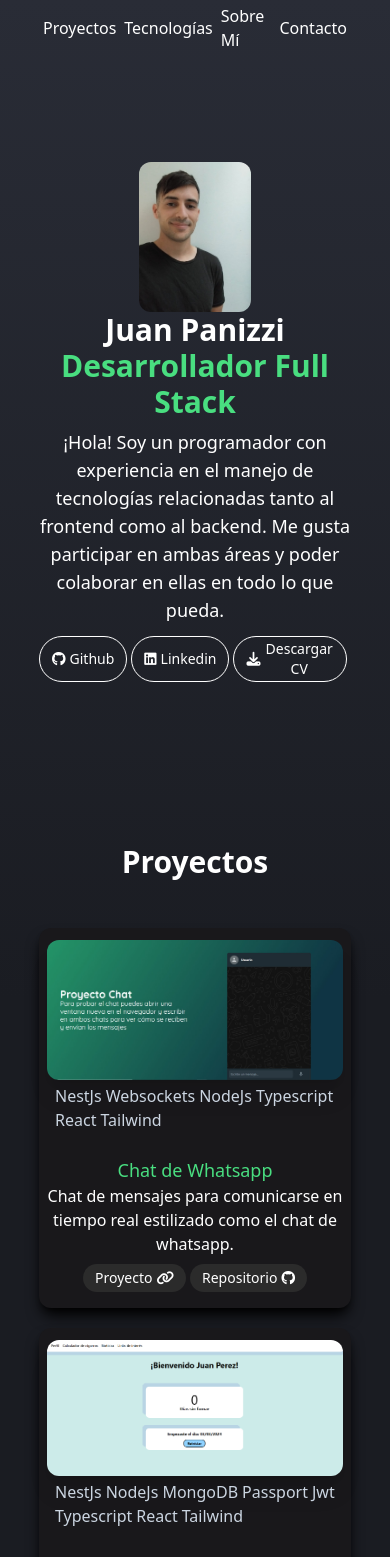
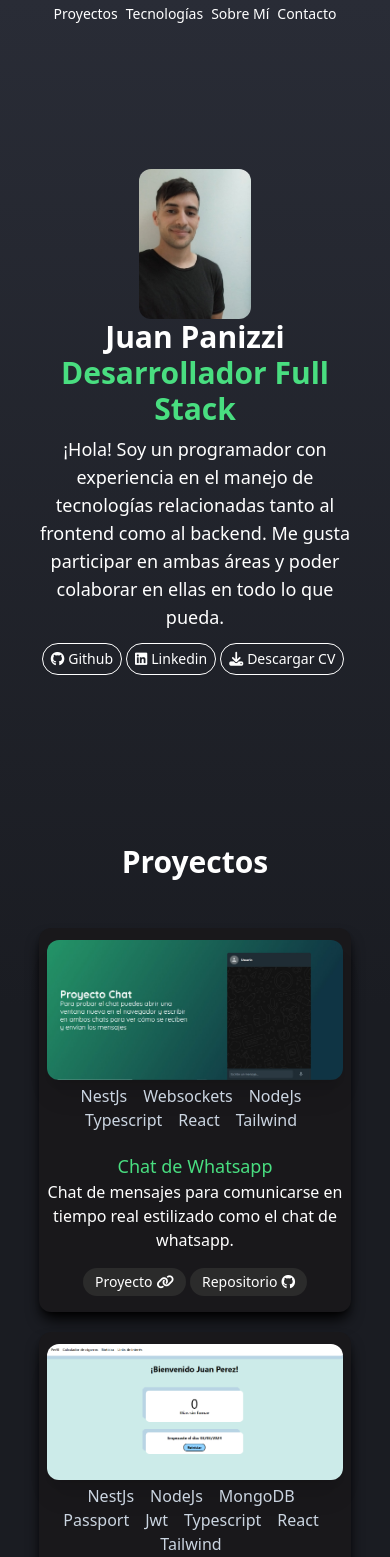
Before and after one commit to JuanPanizzi/Portfolio, a React (Vite) app: page / in a window 390 px wide. Shown: the top 1557 px of the page. Built offline with nearby package versions, Linux system fonts and the light colour scheme.

Commit message:
responsive styles added

```diff
--- a/src/Components/CardProyects.tsx
+++ b/src/Components/CardProyects.tsx
@@ -9,25 +9,25 @@ export const CardProyects = ({title, image, description, technologies, urlDeploy
     src={image}
     className="w-full   mx-auto mt-1 rounded-xl shadow-xl transition "
   />
-<div className='ml-2 mt-1 mb-6'>
-  <ul className='flex flex-wrap  text-slate-300'>
+<div className='ml-2 mt-1 mb-5 '>
+  <ul className='flex flex-wrap justify-center md:justify-start text-slate-300'>
     {
       technologies.map((tech, index)=> (
-        <li key={index} className='mr-1 text-base md:text-lg '>{tech}</li>
+        <li key={index} className='mr-4 text-base md:text-base md:mr-3 '>{tech}</li>
       ))
     }
   </ul>
 </div>
 
-  <div className="md:ml-2">
+  <div className="md:ml-2 mb-auto pb-2 md:pb-4 ">
       <h3 className="text-lg font-medium md:text-2xl md:text-left text-green-1">{title}</h3>
 
-    <p className=" text-base md:text-lg md:mt-2 md:mb-5 md:text-left">
+    <p className=" text-base md:text-lg md:mt-2  md:text-left">
       {description}
     </p>
   </div>
 
-    <div className='w-full flex justify-center items-center md:justify-start mt-auto md:pb-2  py-2 '>
+    <div className=' md:pl-2 w-full flex justify-center md:flex-wrap md:justify-start mt-auto md:pb-2  py-2 '>
 
    {
     urlDeploy &&
--- a/src/Components/Contact.tsx
+++ b/src/Components/Contact.tsx
@@ -12,7 +12,7 @@ export const Contact = () => {
   Plugins:
     - @tailwindcss/forms
 */}
-<h1 className='text-3xl  text-white text-center mt-28 mb-14 font-medium md:mt-40 md:mb-16 md:text-4xl' id='contacto'>¡Contactame!</h1>
+<h1 className='text-3xl text-white text-center mt-28 mb-14 font-medium md:mt-40 md:mb-16 md:text-4xl' id='contacto'>¡Contactame!</h1>
 <section className=''>
 
     <div className=" w-4/5 mx-auto max-w-screen-xl  py-1 sm:px-6 lg:px-8">
--- a/src/Components/Footer.tsx
+++ b/src/Components/Footer.tsx
@@ -3,18 +3,18 @@ export const Footer = () => {
 
   return (
 
-    <footer className="bg-black-cards h-20 mt-20 flex justify-center px-2">
+    <footer className="bg-black-cards h-20 mt-20 flex justify-beween ">
 
 
 
-        <div className="w-1/3  flex flex-col items-center justify-center text-center">
+        <div className="w-1/3 flex flex-col items-center justify-center text-center">
 
-        <a href="https://www.linkedin.com/in/juan-panizzi-768522105/" target="_blank" className="text-base md:text-xl text-green-1 hover:font-bold">
+        <a href="https://www.linkedin.com/in/juan-panizzi-768522105/" target="_blank" className="text-sm md:text-xl text-green-1 hover:font-bold">
         <i className=" hover:cursor-pointer hover:text-green-1   fa-brands fa-linkedin text-white block text-xl md:text-3xl "></i>Linkedin</a>
         </div>
 
         <div className="w-1/3  flex flex-col justify-center items-center text-center">
-          <a href="mailto:juanpanizzi@hotmail.com"  className="text-base md:text-xl text-green-1 hover:font-bold">
+          <a href="mailto:juanpanizzi@hotmail.com"  className="text-sm md:text-xl text-green-1 hover:font-bold">
         <i className=" hover:cursor-pointer hover:text-green-1  fa-regular fa-envelope text-white  block text-xl md:text-3xl "></i>
             juanpanizzi@hotmail.com
             </a>
@@ -22,7 +22,7 @@ export const Footer = () => {
 
         <div className="w-1/3  flex flex-col items-center justify-center text-center">
         <i className=" hover:cursor-pointer hover:text-green-1   fa-brands fa-github text-white text-xl md:text-3xl "></i>
-          <a href="https://github.com/JuanPanizzi" target="_blank" className="text-base md:text-xl text-green-1 hover:font-bold">Github</a>
+          <a href="https://github.com/JuanPanizzi" target="_blank" className="text-sm md:text-xl text-green-1 hover:font-bold">Github</a>
         </div>
     </footer>
   )
--- a/src/Components/Navbar.tsx
+++ b/src/Components/Navbar.tsx
@@ -24,10 +24,10 @@ export const Navbar = () => {
     <div className='fixed top-0 left-0 right-0  mx-auto w-4/5 md:w-4/5  '>
         <nav className=''>
             <ul className={` md:text-lg  md:flex md:justify-evenly font-medium text-xs  flex justify-center  items-center rounded-b-lg p-1 text-white transition-all duration-300 ${scrolled ? 'bg-black-cards blur-bg-white' : ''} `}>
-                <li className='text-base md:text-xl hover:text-green-1 transition'> <a href="#proyectos"> Proyectos </a></li>
-                <li className='text-base md:text-xl mx-2 md:mx-0 hover:text-green-1 transition'> <a href="#tecnologias"> Tecnologías </a> </li>
-                <li className='text-base md:text-xl mr-2 md:mx-0 hover:text-green-1 transition'><a href="#aboutme">  Sobre Mí </a></li>
-                <li className='text-base md:text-xl hover:text-green-1 transition'> <a href="#contacto"> Contacto </a> </li>
+                <li className='text-sm md:text-xl hover:text-green-1 transition'> <a href="#proyectos"> Proyectos </a></li>
+                <li className='text-sm md:text-xl mx-2 md:mx-0 hover:text-green-1 transition'> <a href="#tecnologias"> Tecnologías </a> </li>
+                <li className='text-sm md:text-xl mr-2 md:mx-0 hover:text-green-1 transition'><a href="#aboutme">  Sobre Mí </a></li>
+                <li className='text-sm md:text-xl hover:text-green-1 transition'> <a href="#contacto"> Contacto </a> </li>
             </ul>
         </nav>
     </div>
--- a/src/Shared/buttonLink.tsx
+++ b/src/Shared/buttonLink.tsx
@@ -7,7 +7,7 @@ export const ButtonLink = ({title, url}: ButtonProps) => {
 
 
 
-    <a href={url} className='lg:text-[1rem] lg:px-3 lg:py-[7px] py-[2px] px-3 text-white py-[1px] inline-block flex items-center border border-white rounded-full flex  text-sm   mr-1 transition  hover:border-green-1 hover:text-green-1 md:text-xs md:px-2 md:py-1 md:mt-2 '
+    <a href={url} className='lg:text-[1rem] lg:px-3 lg:py-[7px] py-[2px] px-2 text-white py-[5px] inline-block flex items-center border border-white rounded-full flex  text-sm   mr-1 transition  hover:border-green-1 hover:text-green-1 md:text-xs md:px-2 md:py-1 md:mt-2 '
     target='_blank'
         >
     {/* <img src={image} alt={title} className='inline-block w-5 mr-1 p-[1px] hover:text-green-1'/> */}
--- a/src/resources/info/infoCards.ts
+++ b/src/resources/info/infoCards.ts
@@ -44,8 +44,8 @@ export const infoCards = [
     {
         title: "App Mercado (AWP)",
         image: awp,
-        technologies: ["Service Workers", "React", "Chakra UI" , "Css"],
-        description: "Aplicación Web Progresiva instalable para controlar los gastos del supermercado antes o al momento de hacer las compras",
+        technologies: ["Service Workers", "React", "ChakraUI" , "Css"],
+        description: "Aplicación Web Progresiva instalable para controlar los gastos del supermercado ",
         urlDeploy: "https://controlador-gastos-supermercado.vercel.app/",
         urlGithub: "https://github.com/JuanPanizzi/Control-Gastos-Supermercado"
     },
```
